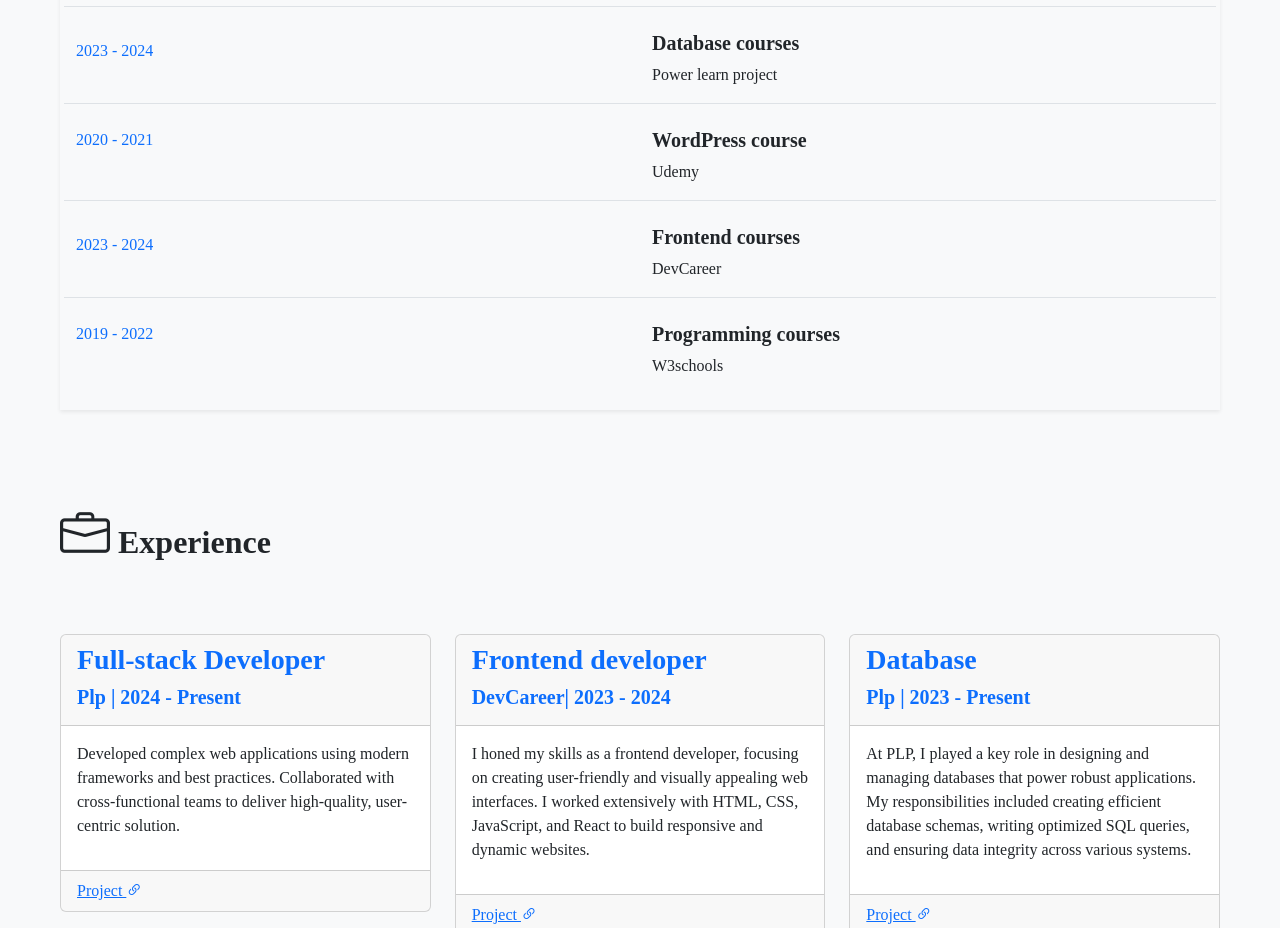
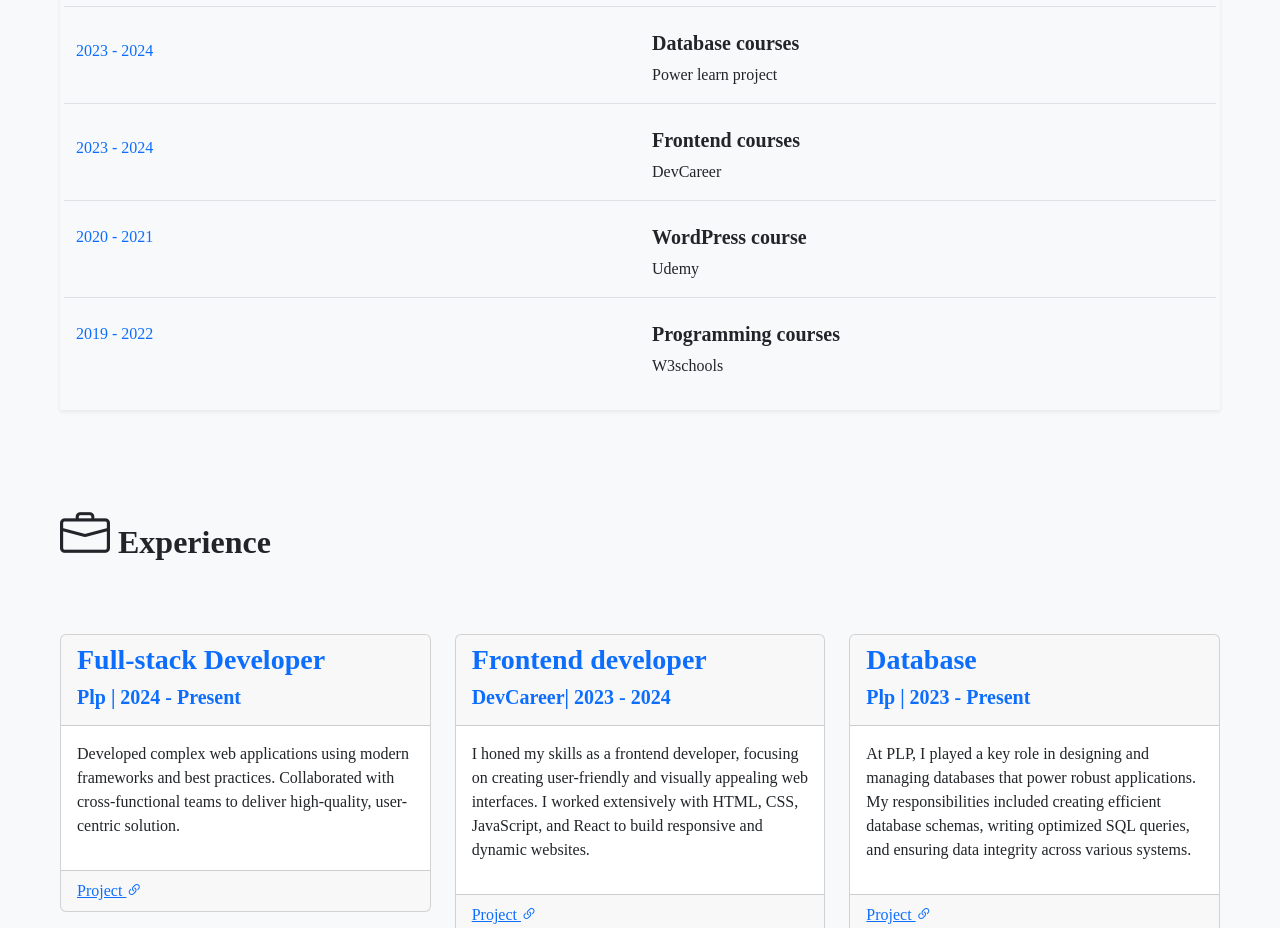
Before and after one commit to Azeezbank/MyPortfolio, a React (Create React App) app: page / in a window 1280 px wide. Shown: the part 3500-4428 px from the top of the page. Built offline with nearby package versions, Linux system fonts and the light colour scheme.

Commit message:
Update Awards.js

```diff
--- a/src/Components/Awards.js
+++ b/src/Components/Awards.js
@@ -125,22 +125,22 @@ const Awards = () => {
           </div>
 
           <div className="row mt-4 border-bottom">
+            <div className="col-sm-6 pt-2">
+              <p className="text-primary">2023 - 2024</p>
+            </div>
+            <div className="col-sm-6">
+              <h5 className="bold">Frontend courses</h5>
+              <p>DevCareer</p>
+            </div>
+          </div>
+
+            <div className="row mt-4 border-bottom">
             <div className="col-sm-6">
               <p className="text-primary">2020 - 2021</p>
             </div>
             <div className="col-sm-6">
               <h5 className="bold">WordPress course</h5>
               <p>Udemy</p>
-            </div>
-          </div>
-
-          <div className="row mt-4 border-bottom">
-            <div className="col-sm-6 pt-2">
-              <p className="text-primary">2023 - 2024</p>
-            </div>
-            <div className="col-sm-6">
-              <h5 className="bold">Frontend courses</h5>
-              <p>DevCareer</p>
             </div>
           </div>
 
```
